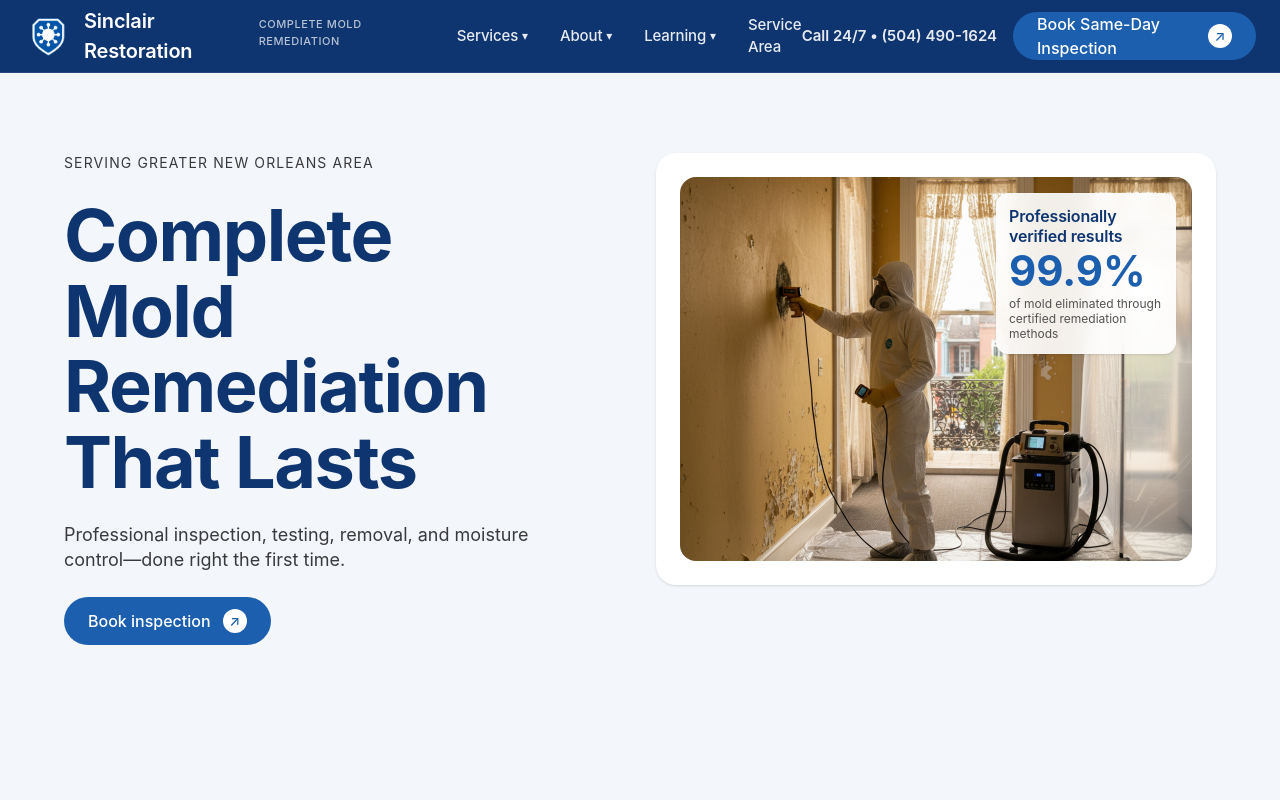
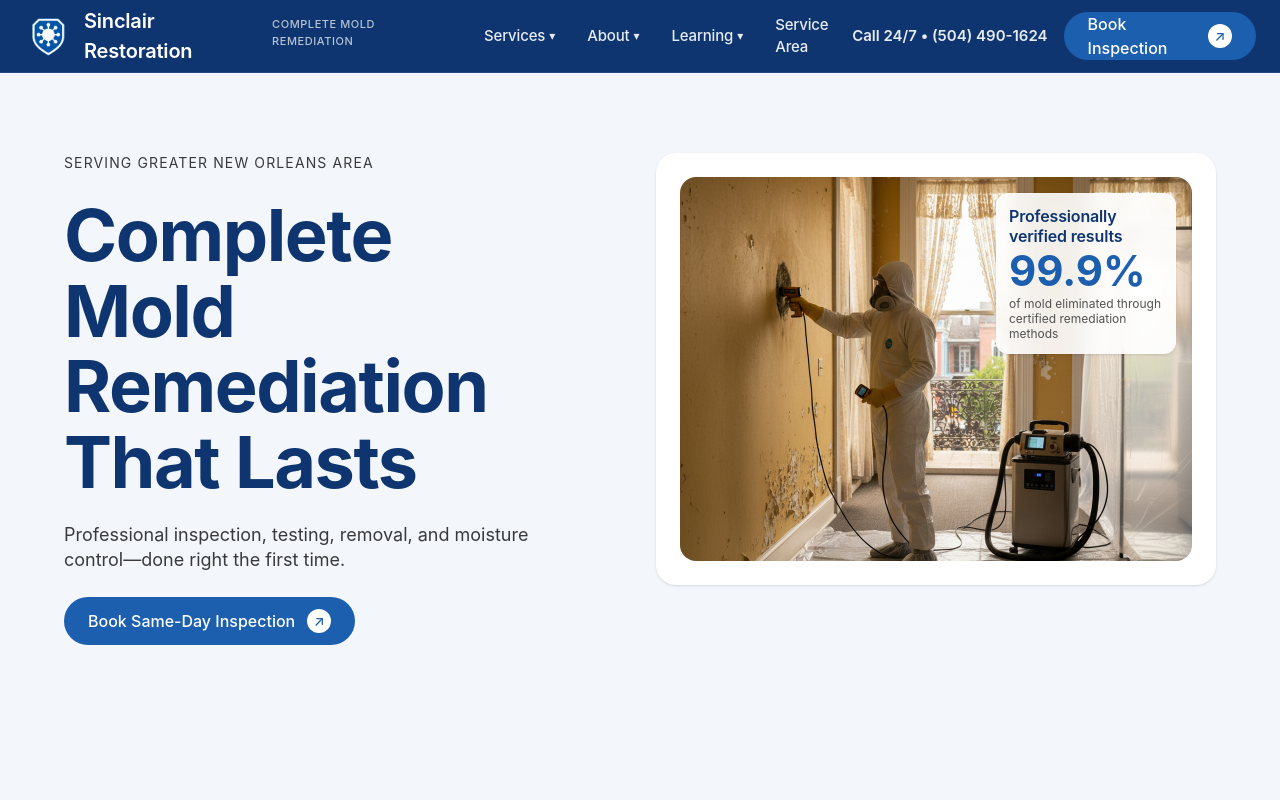
Before and after one commit to thejoelandersson/sinclair-restoration-website, a Next.js app: page / in a window 1280 px wide. Shown: the top 800 px of the page. Built offline with nearby package versions, Linux system fonts and the light colour scheme.

Commit message:
Switch CTA labels: navbar shows 'Book Inspection', hero shows 'Book Same-Day Inspection'
- Navbar (mobile & desktop): 'Book Inspection' with arrow
- Hero button on homepage: 'Book Same-Day Inspection' with arrow
- Mobile menu: 'Book Inspection'
- Both buttons link to /book-inspection page

```diff
--- a/src/app/page.tsx
+++ b/src/app/page.tsx
@@ -25,8 +25,8 @@ export default function Home() {
                 <p className="max-w-[600px] text-[18px] text-[#3A3A3C] leading-snug">
                 Professional inspection, testing, removal, and moisture control—done right the first time.
               </p>
-                <CTA href="/book-inspection" ariaLabel="Book an inspection">
-                Book inspection
+                <CTA href="/book-inspection" ariaLabel="Book a Same-Day Inspection">
+                Book Same-Day Inspection
                 </CTA>
               </div>
             </div>
--- a/src/components/Nav.tsx
+++ b/src/components/Nav.tsx
@@ -229,8 +229,8 @@ export default function Nav() {
               Call 24/7 • (504) 490-1624
             </a>
 
-            <CTA href="/book-inspection" ariaLabel="Book a Same-Day Inspection">
-              Book Same-Day Inspection
+            <CTA href="/book-inspection" ariaLabel="Book an Inspection">
+              Book Inspection
             </CTA>
 
             {/* Hamburger Button */}
@@ -267,8 +267,8 @@ export default function Nav() {
               Call 24/7 • (504) 490-1624
             </a>
 
-            <CTA href="/book-inspection" ariaLabel="Book a Same-Day Inspection">
-              Book Same-Day Inspection
+            <CTA href="/book-inspection" ariaLabel="Book an Inspection">
+              Book Inspection
             </CTA>
           </div>
         </div>
@@ -408,7 +408,7 @@ export default function Nav() {
                 href="/book-inspection"
                 className="block py-4 text-[16px] font-semibold text-[var(--sin-neutral-700)] hover:text-link transition-colors"
               >
-                Book Same-Day Inspection
+                Book Inspection
               </Link>
             </div>
           </div>
```
